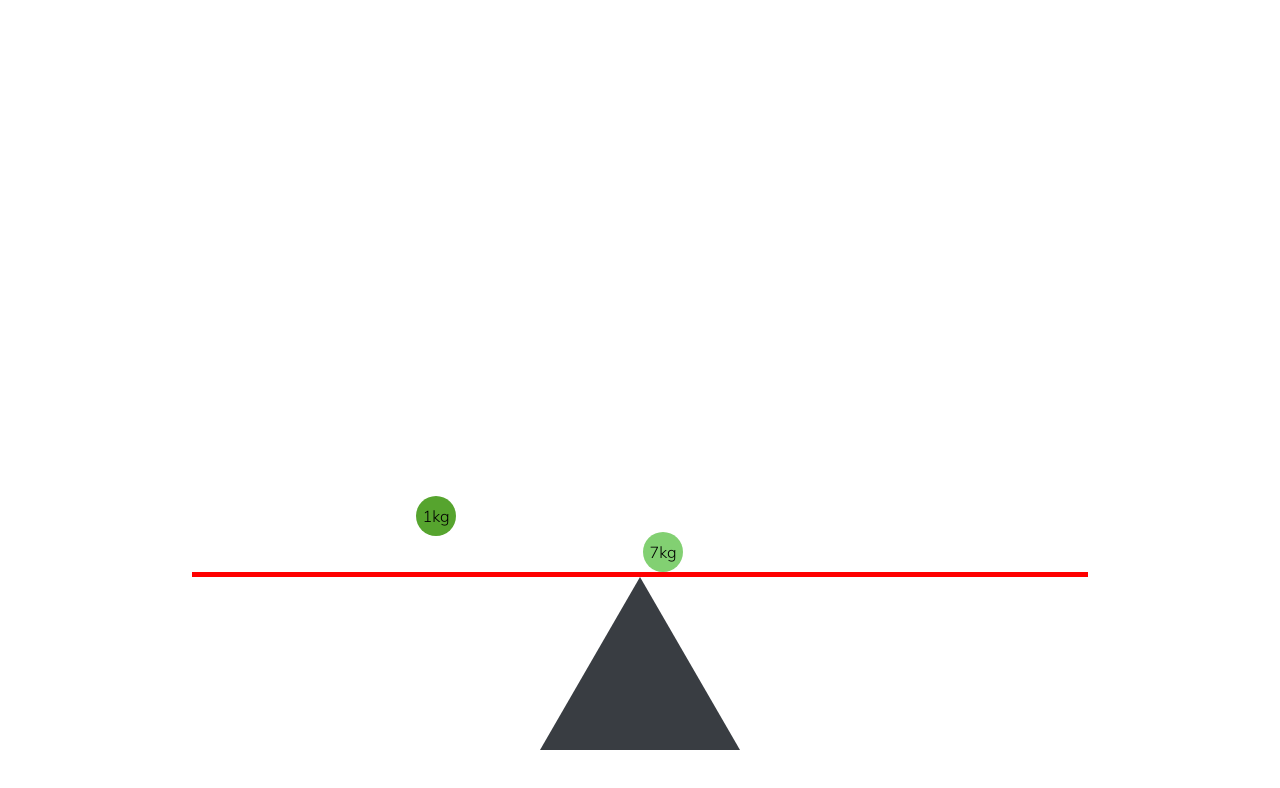
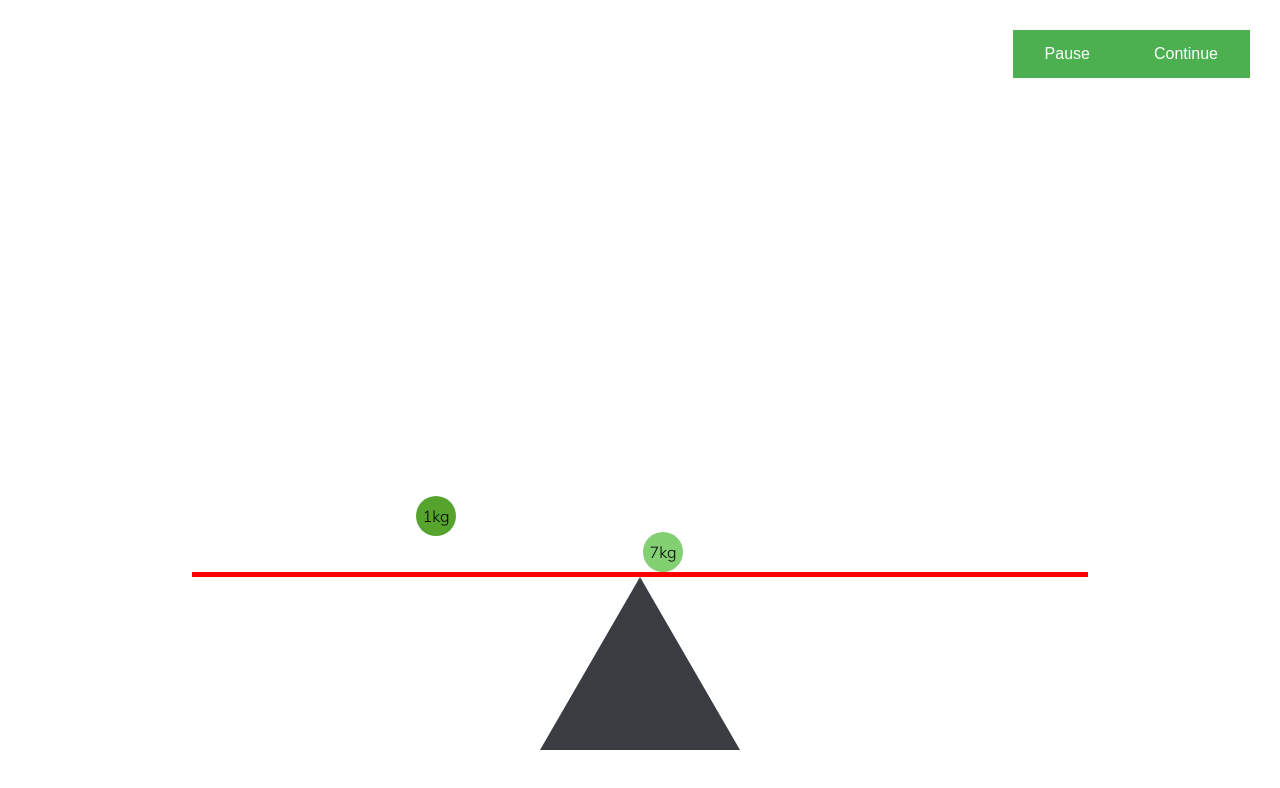
Before and after one commit to OnurKlc/Teeter-Totter-Game, a Nuxt app: page / in a window 1280 px wide. Shown: the top 788 px of the page. Built offline with nearby package versions, Linux system fonts and the light colour scheme.

Commit message:
pause and continue actions for animation

```diff
--- a/assets/main.scss
+++ b/assets/main.scss
@@ -11,3 +11,22 @@
   margin: 0 auto;
   position: relative;
 }
+
+.button-container {
+  position: absolute;
+  top: 30px;
+  right: 30px;
+  z-index: 999;
+}
+
+.primary {
+  background-color: #4CAF50; /* Green */
+  border: none;
+  color: white;
+  padding: 15px 32px;
+  text-align: center;
+  text-decoration: none;
+  display: inline-block;
+  font-size: 16px;
+  cursor: pointer;
+}
--- a/components/Mass.vue
+++ b/components/Mass.vue
@@ -58,6 +58,12 @@ import { TimelineLite } from 'gsap'
 import { v4 as uuidv4 } from 'uuid'
 
 export default {
+  props: {
+    isPlaying: {
+      type: Boolean,
+      default: true,
+    },
+  },
   data() {
     return {
       left: 0,
@@ -70,6 +76,15 @@ export default {
     ...mapGetters(['getLeftMomentum']),
   },
   watch: {
+    isPlaying() {
+      if (!this.isPlaying) {
+        window.timeline.pause()
+        document.removeEventListener('keydown', window.listenerFunc)
+      } else {
+        window.timeline.play()
+        document.addEventListener('keydown', window.listenerFunc)
+      }
+    },
     '$store.state.masses'() {
       if (this.$store.state.masses.length > 0) {
         this.animateMass()
@@ -87,15 +102,17 @@ export default {
     this.generateRightMass()
   },
   methods: {
-    async animateMass() {
+    pauseAnimation() {},
+    animateMass() {
       const scope = this
-      const timeline = new TimelineLite()
-      const lastMass = await this.$refs.masses[this.masses.length - 1]
+      window.timeline = new TimelineLite()
+      const lastMass = this.$refs.masses[this.masses.length - 1]
       this.listenArrowPress(lastMass)
-      timeline.to(lastMass, {
+      window.timeline.to(lastMass, {
         duration: 10,
         top: '100%',
         onComplete() {
+          document.removeEventListener('keydown', window.listenerFunc)
           const leftOffset = Math.floor(
             lastMass.getBoundingClientRect().left + 40
           )
@@ -143,12 +160,12 @@ export default {
     },
     listenArrowPress(el) {
       const scope = this
-      const listenerFunc = function (e) {
+      window.listenerFunc = function (e) {
         let leftPx = el.style.left
         leftPx = leftPx.substring(0, leftPx.length - 2)
         switch (e.keyCode) {
           case 37:
-            if (+leftPx - 10 < 0) return 0
+            if (+leftPx - 10 < 0 || !scope.isPlaying) return 0
             el.style.left = +leftPx - 10 + 'px'
             break
           case 39:
@@ -157,10 +174,7 @@ export default {
             break
         }
       }
-      document.addEventListener('keydown', listenerFunc)
-      setTimeout(() => {
-        document.removeEventListener('keydown', listenerFunc)
-      }, 10000)
+      document.addEventListener('keydown', window.listenerFunc)
     },
   },
 }
--- a/pages/index.vue
+++ b/pages/index.vue
@@ -1,7 +1,11 @@
 <template>
   <main class="container">
+    <div class="button-container">
+      <button class="primary" @click="pauseAnimation">Pause</button>
+      <button class="primary" @click="continueAnimation">Continue</button>
+    </div>
     <div class="mass-field">
-      <Mass />
+      <Mass :is-playing="isAnimationPlaying" />
     </div>
     <TeeterTotter />
   </main>
@@ -18,10 +22,20 @@ export default {
     TeeterTotter,
   },
   data() {
-    return {}
+    return {
+      isAnimationPlaying: true,
+    }
   },
   computed: {
     ...mapState(['']),
+  },
+  methods: {
+    pauseAnimation() {
+      this.isAnimationPlaying = false
+    },
+    continueAnimation() {
+      this.isAnimationPlaying = true
+    },
   },
 }
 </script>
--- a/store/index.js
+++ b/store/index.js
@@ -9,7 +9,17 @@ export const getters = {
     if (state.masses.length > 0) {
       return state.masses.reduce((ac, next) => {
         const itemDistanceBaseFive =
-          (next.position * 5) / state.teeterTotterWidth
+          (next.position * 5) / (state.teeterTotterWidth / 2)
+        const itemMomentum = next.weight * itemDistanceBaseFive
+        return ac + itemMomentum
+      }, 0)
+    }
+  },
+  getRightMomentum: (state) => {
+    if (state.rightMasses.length > 0) {
+      return state.rightMasses.reduce((ac, next) => {
+        const itemDistanceBaseFive =
+          (next.position * 5) / (state.teeterTotterWidth / 2)
         const itemMomentum = next.weight * itemDistanceBaseFive
         return ac + itemMomentum
       }, 0)
```
